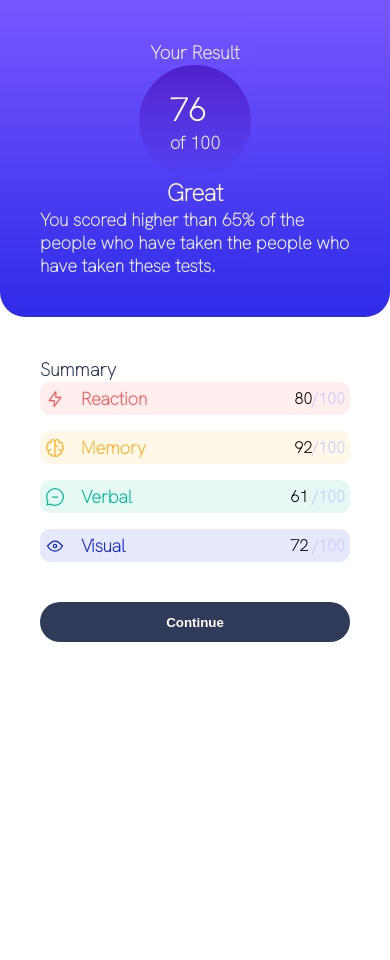
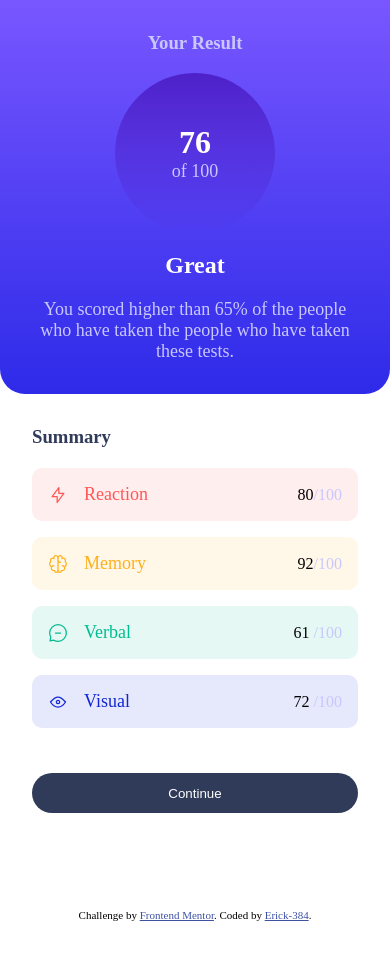
Before and after one commit to Erick384/Results-summary-component, a plain HTML site: page index.html in a window 390 px wide. Before the commit the page ends 844 px from the top, so only its background shows below. Drawn offline with Linux system fonts and the light colour scheme.

Commit message:
Results-Preview-Component Commits

```diff
--- a/index.html
+++ b/index.html
@@ -10,24 +10,37 @@
       href="https://fonts.googleapis.com/css2?family=Hanken+Grotesk:wght@100&display=swap"
       rel="stylesheet"
     />
-    <title>Document</title>
+    <link
+    rel="icon"
+    type="image/png"
+    sizes="32x32"
+    href="./assets/images/favicon-32x32.png"
+  />
+    <title>Result-Summary-Component</title>
+    <style>
+      .attribution {
+        font-size: 11px;
+        text-align: center;
+      }
+      .attribution a {
+        color: hsl(228, 45%, 44%);
+      }
+    </style>
     <link rel="stylesheet" href="style.css" />
   </head>
   <body>
     <div class="container">
       <div class="left">
         <div>
-          <h3 style="color: hsl(221, 100%, 96%)">Your Result</h3>
+          <h3 style="color: hsl(241, 100%, 89%)">Your Result</h3>
         </div>
         <div class="circle">
-          <div>
             <h1 style="color: hsl(0, 0%, 100%)">76</h1>
-            <p style="color: hsl(221, 100%, 96%)">of 100</p>
-          </div>
+            <p style="color: hsl(241, 100%, 89%)">of 100</p>
         </div>
         <div class="great">
           <h2 style="color: hsl(0, 0%, 100%)">Great</h2>
-          <p style="color: hsl(221, 100%, 96%)">
+          <p>
             You scored higher than 65% of the people who have taken the people
             who have taken these tests.
           </p>
@@ -152,5 +165,12 @@
         </div>
       </div>
     </div>
+
+    <div class="attribution">
+      Challenge by
+      <a href="https://www.frontendmentor.io?ref=challenge" target="_blank"
+        >Frontend Mentor</a
+      >. Coded by <a href="#">Erick-384</a>.
+    </div>
   </body>
 </html>
--- a/style.css
+++ b/style.css
@@ -2,34 +2,39 @@
   margin: 0;
   padding: 0;
   box-sizing: border-box;
-  font-weight: bold;
+  /* font-weight: bold; */
 }
 body {
   display: flex;
   align-items: center;
   height: 100vh;
   justify-content: center;
+  flex-direction: column;
+  gap: 4rem;
   /* font-family: 'Hanken Grotesk', sans-serif; */
 }
 .container {
   display: flex;
   box-shadow: 0 3px 10px rgb(0 0 0 / 0.2);
   border-radius: 10px;
+  width: 40vw;
 }
 .left {
   display: flex;
   flex-direction: column;
   align-items: center;
-  justify-content: space-between;
+  text-align: center;
+  gap: 1.2rem;
   background-image: linear-gradient(hsl(252, 100%, 67%), hsl(241, 81%, 54%));
   border-radius: 10px;
-  padding: 2.5rem;
+  padding: 2rem;
   width: 50%;
 }
 .circle {
   display: flex;
   flex-direction: column;
   align-items: center;
+  justify-content: center;
   height: 10rem;
   width: 10rem;
   border-radius: 50%;
@@ -40,16 +45,28 @@ body {
 }
 .great {
   display: flex;
+  gap: 1.2rem;
   flex-direction: column;
   align-items: center;
 }
+.great p{
+  color: hsl(241, 100%, 89%);
+}
 .right {
-  padding: 2.5rem;
+  display: flex;
+  flex-direction: column;
+  gap: 1.3rem;
+  padding: 2rem;
   width: 50%;
 }
+.right-content{
+  display: flex;
+  flex-direction: column;
+  gap: 1rem;
+}
 .right-text {
-  padding: 5px;
-  margin-bottom: 1rem;
+  padding: 10px;
+  /* margin-bottom: 1rem; */
   align-items: center;
   border-radius: 10px;
   display: flex;
@@ -78,16 +95,31 @@ button {
   padding: 0.5rem;
   border-radius: 50px;
   margin-top: 1.5rem;
+  cursor: pointer;
 }
 @media screen and (max-width: 600px) {
+  *{
+    margin: 0;
+    padding: 0;
+    box-sizing: border-box;
+  }
   body {
-    width: fit-content;
-    height: fit-content;
-    font-family: 'Hanken Grotesk', sans-serif;
+    width: 100%;
+    height: 100%;
+    display: flex;
+    flex-direction: column;
+    gap: 4rem;
+    margin-bottom: 3rem;
+    /* font-family: 'Hanken Grotesk', sans-serif; */
+  }
+  .container{
+    width: 100%;
+    display: flex;
+    flex-direction: column;
   }
   .circle {
-    height: 7rem;
-    width: 7rem;
+    height: 10rem;
+    width: 10rem;
     align-items: center;
     justify-content: center;
   }
@@ -102,5 +134,8 @@ button {
   .left{
     border-radius:0 0 25px 25px;
   }
+  .right-text{
+    padding: 1rem;
+  }
 
 }
```
Also changed, not shown: 1 other file.
